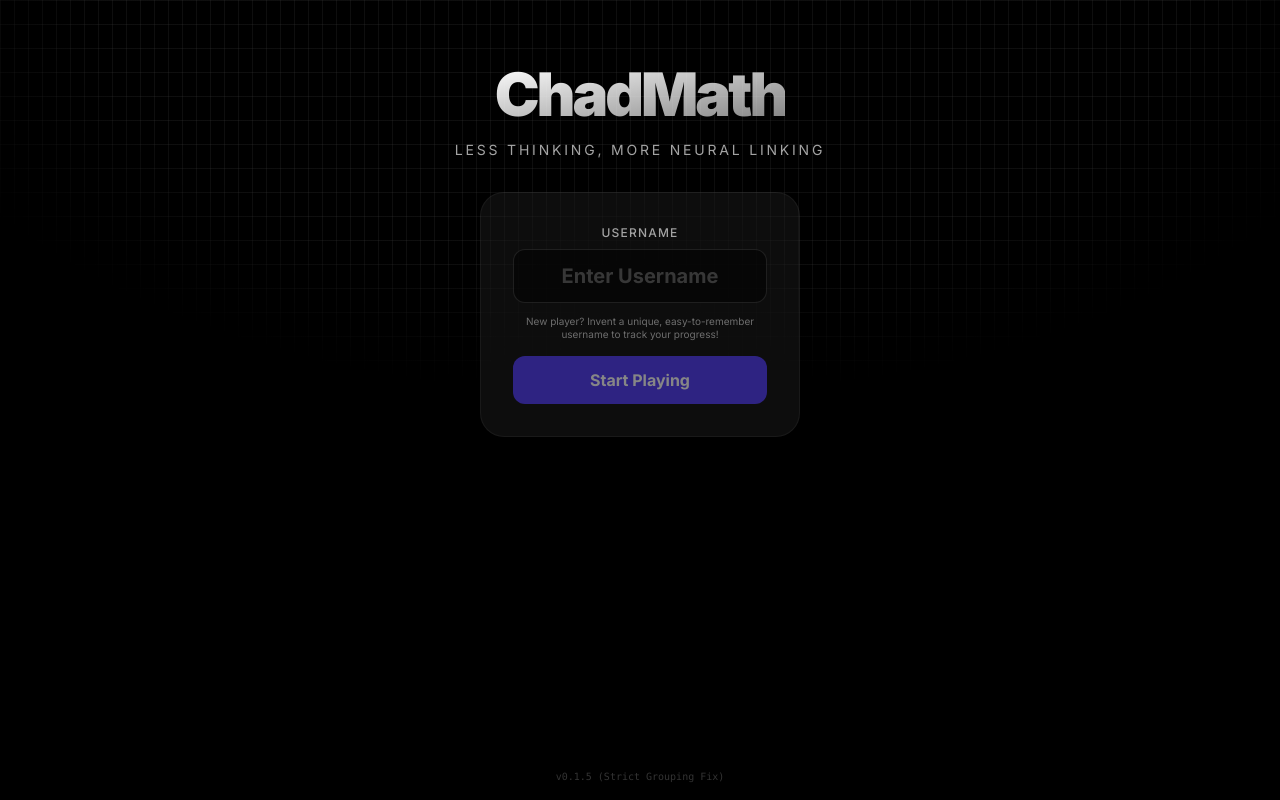
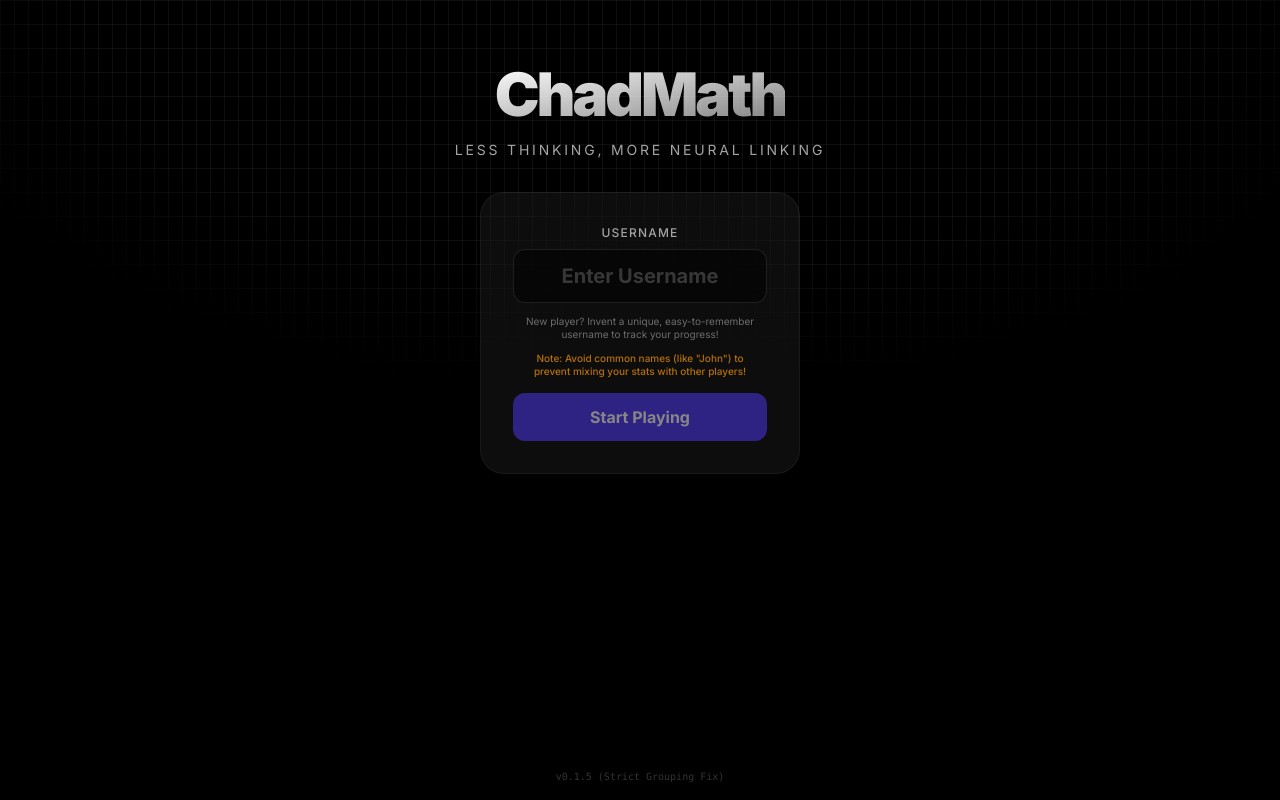
Before and after one commit to borsethc/chadmath, a Next.js app: page / in a window 1280 px wide. Built offline with nearby package versions, Linux system fonts and the light colour scheme; no server answers.

Commit message:
copy: Add warning about common usernames

```diff
--- a/src/app/page.tsx
+++ b/src/app/page.tsx
@@ -87,6 +87,9 @@ export default function Home() {
               <p className="text-[10px] text-white/40 text-center leading-tight mt-1 px-2">
                 New player? Invent a unique, easy-to-remember username to track your progress!
               </p>
+              <p className="text-[10px] text-amber-500/70 text-center leading-tight mt-1 px-2 font-medium">
+                Note: Avoid common names (like "John") to prevent mixing your stats with other players!
+              </p>
             </div>
             <button
               type="submit"
```
